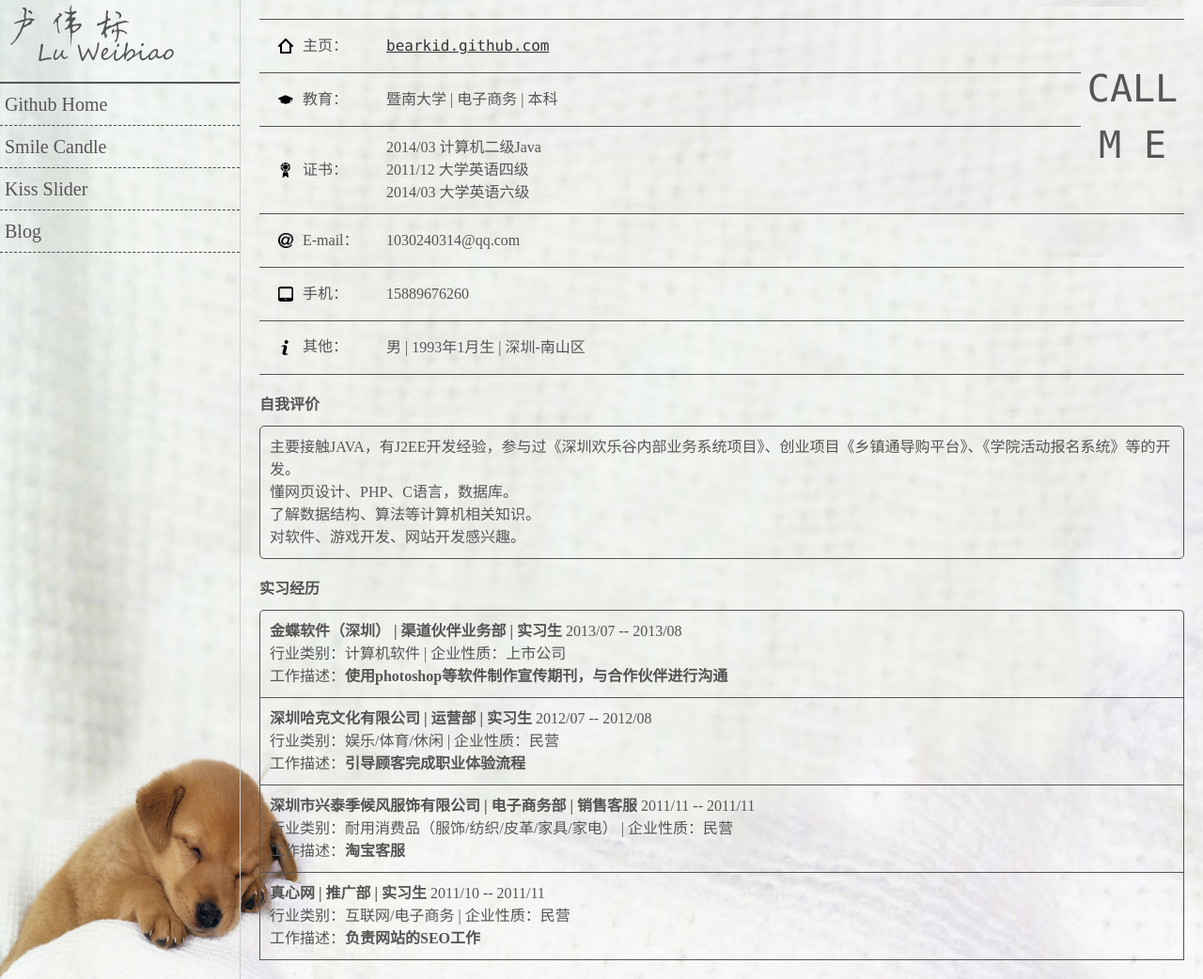
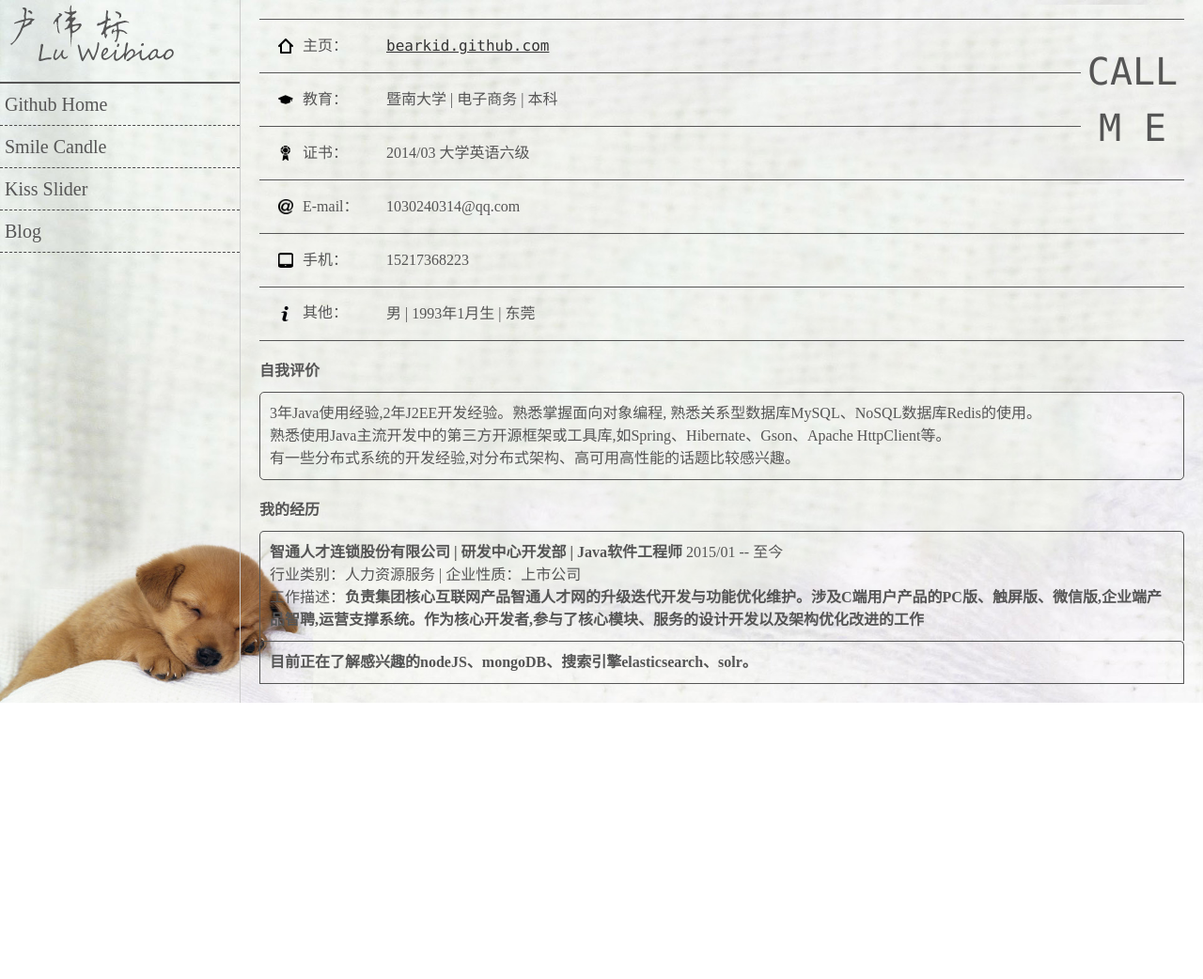
Before and after one commit to BearKid/BearKid.github.io, a plain HTML site: page index.html in a window 1280 px wide. Shown: the whole page at 94% size. After the commit the page ends 800 px from the top, so only its background shows below. Drawn offline with Linux system fonts and the light colour scheme.

Commit message:
修改自我评价、我的经历
实现经验年限动态显示

```diff
--- a/index.html
+++ b/index.html
@@ -4,8 +4,8 @@
 <title>BearKid</title>
 <meta http-equiv="Content-Type" content="text/html;charset=UTF-8"/>
 <meta name="author" content="bearkid.github.io">
-<meta name="keywords" content="slider,jquery,html,js,css,github,网页设计,简历,电子商务">
-<meta name="description" content="我叫卢伟标，暨南大学电子商务专业的一枚学生，这是我的个人主页">
+<meta name="keywords" content="java,web,programmer,程序员">
+<meta name="description" content="90后程序员，这是我的个人主页">
 <link rel="shortcut icon" href="/favicon.ico" type="image/x-icon">
 <script src="js/jquery.js"></script>
 <link href="css/common.css" rel="stylesheet"/>
@@ -150,7 +150,7 @@ ul{
 			</tr>
 			<tr>
 				<td><img class="icon" src="image/certification.png"/><span>证书：</span></td>
-				<td>2014/03 计算机二级Java</br>2011/12 大学英语四级</br>2014/03 大学英语六级</td>
+				<td>2014/03 大学英语六级</td>
 			</tr>
 			<tr>
 				<td><img class="icon" src="image/email.png"/><span>E-mail：</span></td>
@@ -158,46 +158,51 @@ ul{
 			</tr>
 			<tr>
 				<td><img class="icon" src="image/phone.png"/><span>手机：</span></td>
-				<td colspan="2">15889676260</td>
+				<td colspan="2">15217368223</td>
 			</tr>
 			<tr>
 				<td><img class="icon" src="image/other.png"/>其他：</span></td>
-				<td colspan="2">男 | 1993年1月生 | 深圳-南山区</td>
+				<td colspan="2">男 | 1993年1月生 | 东莞</td>
 			</tr>
 		</table>
 	</div>
 	<div id="self-assessment">
 		<div class="title">自我评价</div>
-		<div class="content">
-			主要接触JAVA，有J2EE开发经验，参与过《深圳欢乐谷内部业务系统项目》、创业项目《乡镇通导购平台》、《学院活动报名系统》等的开发。</br>
-			懂网页设计、PHP、C语言，数据库。</br>
-			了解数据结构、算法等计算机相关知识。</br>
-			对软件、游戏开发、网站开发感兴趣。</br>
-		</div>
+		<div id="self-assessment-content" class="content"> </div>
 	</div>
 	<div id="internship">
-		<div class="title">实习经历</div>
+		<div class="title">我的经历</div>
 		<ul class="content">
-			<li style="border-radius: 5px 5px 0px 0px;"><strong>金蝶软件（深圳） | 渠道伙伴业务部 | 实习生</strong>  2013/07 -- 2013/08</br> 行业类别：计算机软件 | 企业性质：上市公司</br>
-			工作描述：<strong>使用photoshop等软件制作宣传期刊，与合作伙伴进行沟通</strong>
+			<li style="border-radius: 5px 5px 0px 0px;"><strong>智通人才连锁股份有限公司 | 研发中心开发部 | Java软件工程师</strong>  2015/01 -- 至今</br> 行业类别：人力资源服务 | 企业性质：上市公司</br>
+			工作描述：<strong>负责集团核心互联网产品智通人才网的升级迭代开发与功能优化维护。涉及C端用户产品的PC版、触屏版、微信版,企业端产品智聘,运营支撑系统。作为核心开发者,参与了核心模块、服务的设计开发以及架构优化改进的工作</strong>
 			</li>
-			<li><strong>深圳哈克文化有限公司 | 运营部 | 实习生</strong>  2012/07 -- 2012/08</br>
-			行业类别：娱乐/体育/休闲 | 企业性质：民营</br>
-			工作描述：<strong>引导顾客完成职业体验流程</br></strong>
-			</li>
-			<li><strong>深圳市兴泰季候风服饰有限公司 | 电子商务部 | 销售客服</strong>  2011/11 -- 2011/11</br>
-			行业类别：耐用消费品（服饰/纺织/皮革/家具/家电） | 企业性质：民营</br>
-			工作描述：<strong>淘宝客服</strong></br>
-			</li>
-			<li><strong>真心网 | 推广部 | 实习生</strong> 2011/10 -- 2011/11</br>
-			行业类别：互联网/电子商务 | 企业性质：民营</br>
-			工作描述：<strong>负责网站的SEO工作</strong></br>
+			<li style="border-radius: 5px 5px 0px 0px;">
+				<strong>目前正在了解感兴趣的nodeJS、mongoDB、搜索引擎elasticsearch、solr。</strong>
 			</li>
 		</ul>
 	</div>
 </div>
 </div>
 </body>
+<script>
+var Period = function (startDate, endDate) {
+	this.startDate = startDate;
+	this.endDate = endDate;
+
+	Period.prototype.getYearField = function () {
+		console.log(startDate + ", " + endDate)
+		return Math.ceil((endDate.getTime() - startDate.getTime()) / 24 / 3600000 / 365);
+	}
+}
+</script>
+<script>
+var selfAssessmentContentObj = document.getElementById("self-assessment-content");
+var javaYears = new Period(new Date("2014-01-01"), new Date()).getYearField();
+var selfAssessmentContent = javaYears + "年Java使用经验," + (javaYears - 1) + "年J2EE开发经验。熟悉掌握面向对象编程, 熟悉关系型数据库MySQL、NoSQL数据库Redis的使用。" +
+		"<br/>熟悉使用Java主流开发中的第三方开源框架或工具库,如Spring、Hibernate、Gson、Apache HttpClient等。" +
+		"<br/>有一些分布式系统的开发经验,对分布式架构、高可用高性能的话题比较感兴趣。" ;
+selfAssessmentContentObj.innerHTML = selfAssessmentContent;
+</script>
 <script>
 <!-- fit dom elements to window-->
 var leftPart = $("#left");
```
